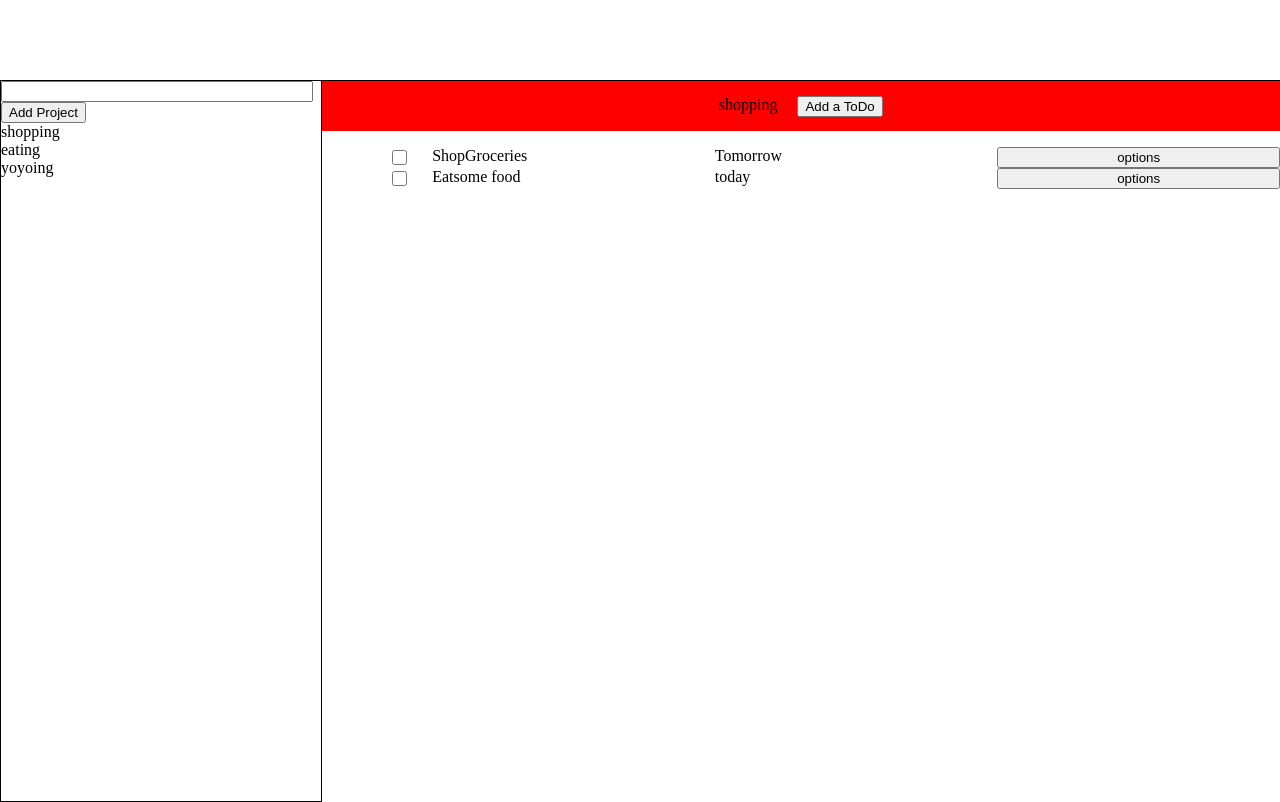
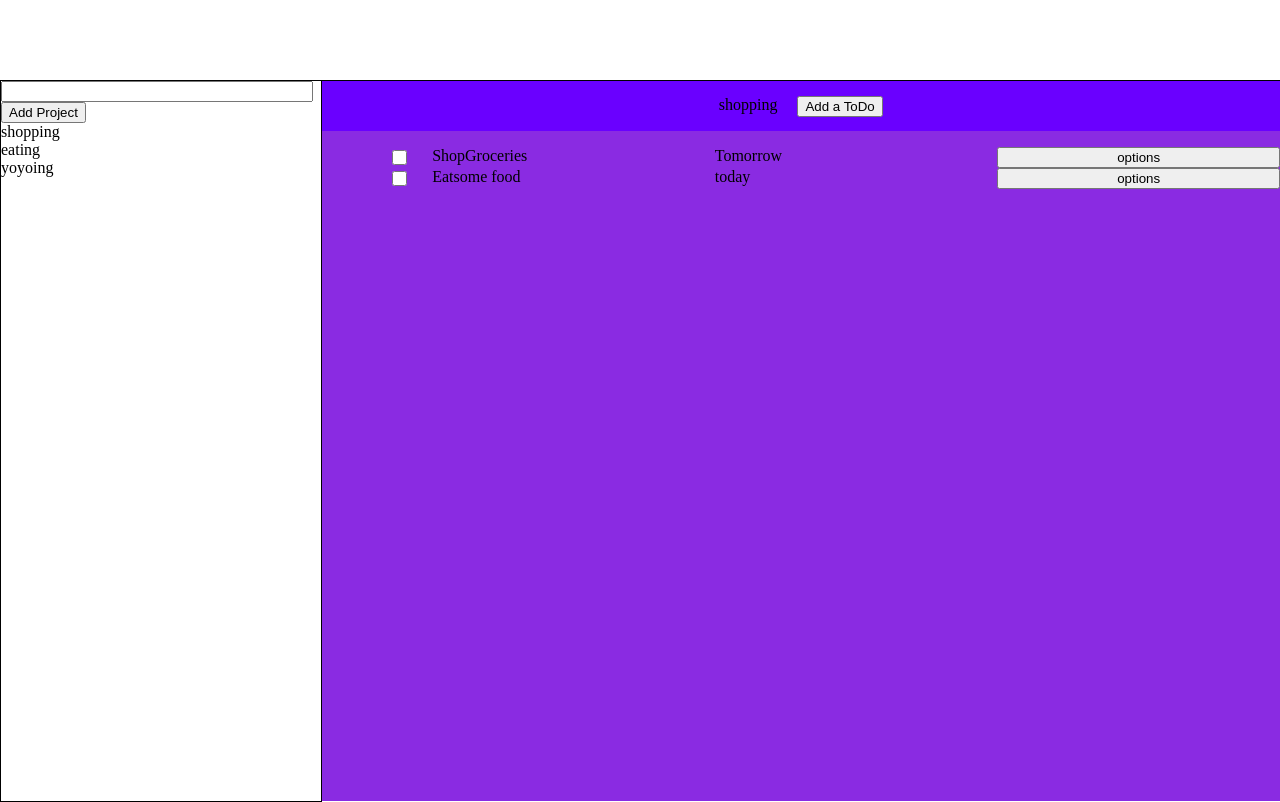
Before and after one commit to pacifictones/ToDoList, a website built with webpack: page dist/index.html in a window 1280 px wide. Built offline with nearby package versions, Linux system fonts and the light colour scheme.

Commit message:
still trying to figure it all out

```diff
--- a/src/style.css
+++ b/src/style.css
@@ -27,12 +27,13 @@ body {
     border-top: 1px solid black;
     width: 75vw;
     height: 90vh;
+    background-color: blueviolet;
 }
 
 #listTitle {
     width: 100%;
     height: 50px;
-    background-color: red;
+    background-color: rgb(106, 0, 255);
 }
 
 .listRow {
```
Also changed, not shown: dist/index.bundle.js, 1 other file.
